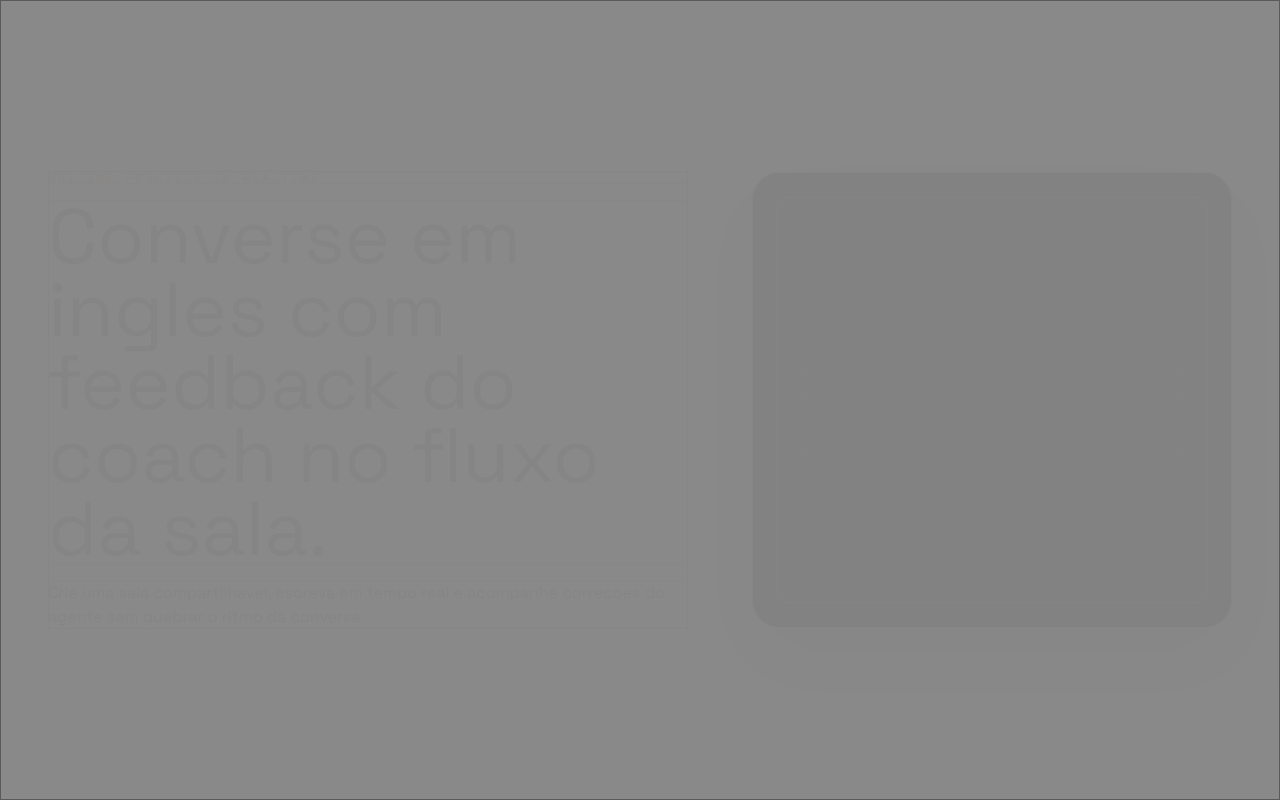
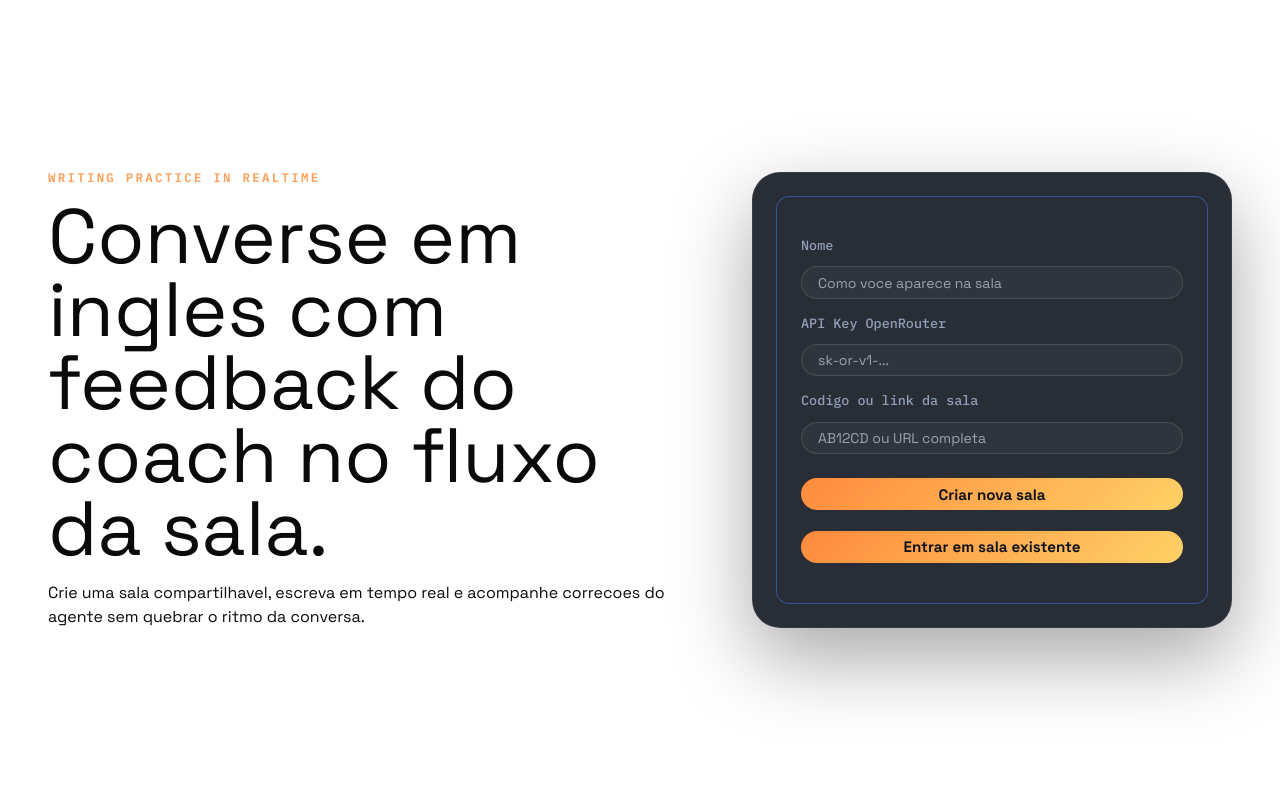
Before and after one commit to Matheus-96/chat-app, a React (Vite) app in the folder frontend/: page /#/ in a window 1280 px wide. Built offline with nearby package versions, Linux system fonts and the light colour scheme; no server answers.

Commit message:
chore: auto-commit after execute-task
GSD-Unit: M001/S02/T01

```diff
--- a/frontend/src/styles/global.css
+++ b/frontend/src/styles/global.css
@@ -24,10 +24,7 @@
 }
 
 * {
-  border-color: var(--border);
-  outline: 1px solid var(--ring);
-  outline-offset: -1px;
-  opacity: 0.5;
+  /* No global border or outline */
 }
 
 body {
```
Also changed, not shown: 1 other file (tests, documents, lock files or other folders).
